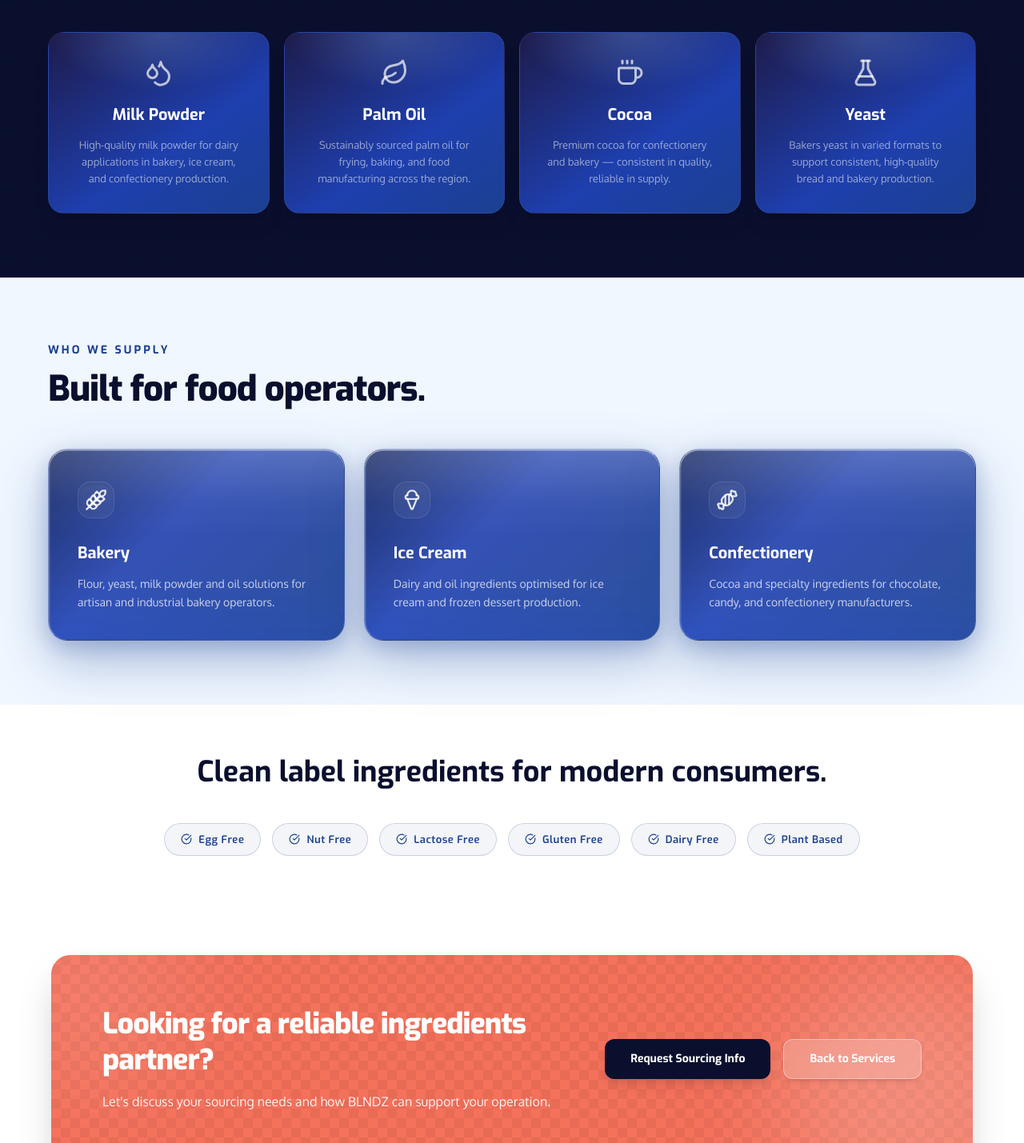
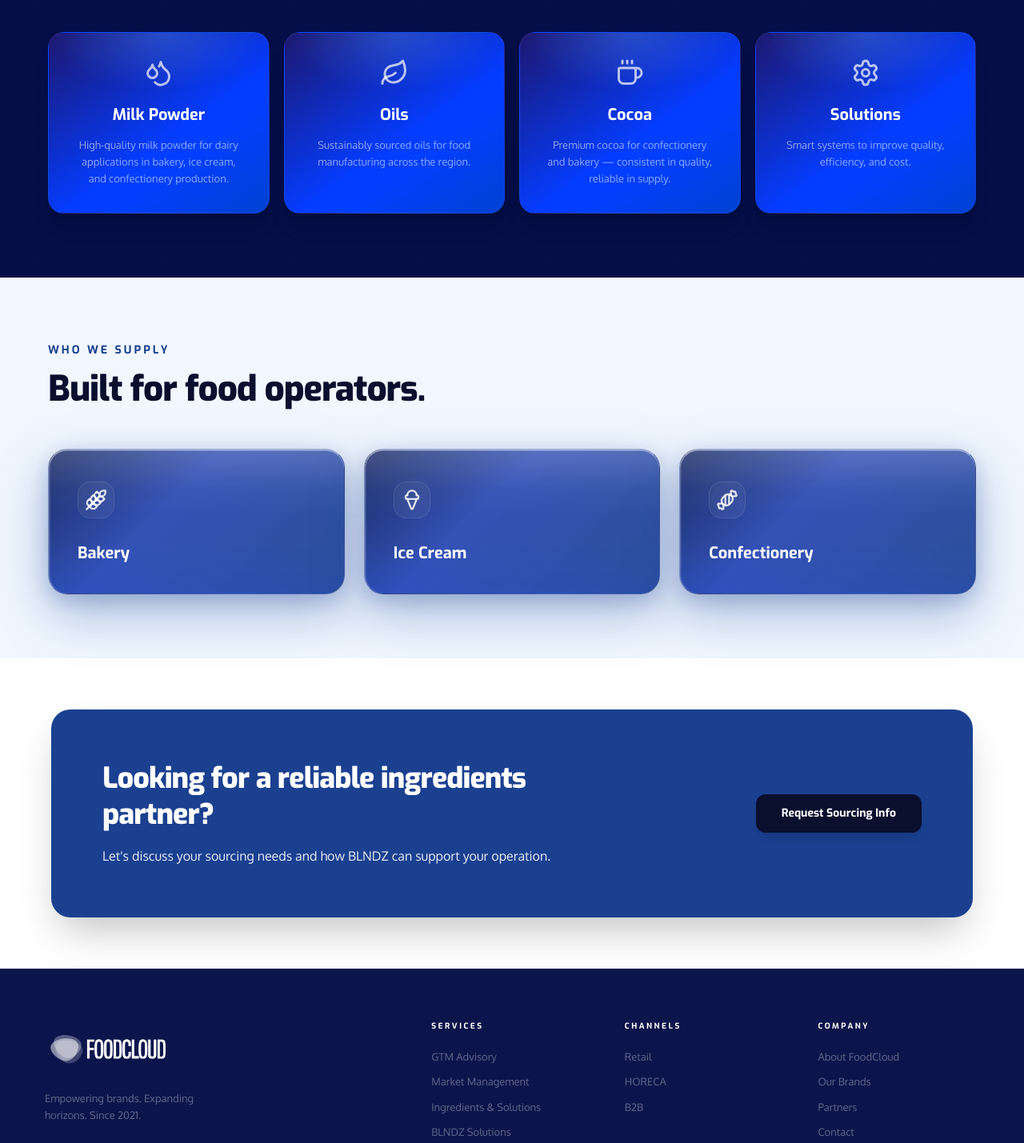
Before and after one commit to MosaabGaber/FOODCLOUD, a React (Vite) app: page /ingredients-solutions in a window 1280 px wide. Shown: the part 1340-2769 px from the top of the page at 80% size. Built offline with nearby package versions, Linux system fonts and the light colour scheme.

Commit message:
ingredients page updates

```diff
--- a/src/pages/IngredientsAndSolutions.tsx
+++ b/src/pages/IngredientsAndSolutions.tsx
@@ -1,5 +1,5 @@
 import { useNavigate } from 'react-router-dom';
-import { ArrowRight, Check, Droplets, Leaf, Coffee, FlaskConical, Wheat, IceCream, Candy, CheckCircle } from 'lucide-react';
+import { ArrowRight, Check, Droplets, Leaf, Coffee, Settings, Wheat, IceCream, Candy } from 'lucide-react';
 import ScrollReveal from '../components/ScrollReveal';
 
 interface IngredientsAndSolutionsProps {
@@ -100,7 +100,7 @@ export default function IngredientsAndSolutions({ onOpenContact }: IngredientsAn
       </section>
 
       {/* INGREDIENTS WE SOURCE */}
-      <section className="bg-[#0A0F2E] relative py-[80px] px-6 md:px-[60px] overflow-hidden">
+      <section className="bg-[#0A0F2E] saturate-[180%] relative py-[80px] px-6 md:px-[60px] overflow-hidden">
         <div
           className="absolute inset-0 pointer-events-none z-0 opacity-50"
           style={{
@@ -129,8 +129,8 @@ export default function IngredientsAndSolutions({ onOpenContact }: IngredientsAn
                 icon: Droplets
               },
               {
-                title: "Palm Oil",
-                body: "Sustainably sourced palm oil for frying, baking, and food manufacturing across the region.",
+                title: "Oils",
+                body: "Sustainably sourced oils for food manufacturing across the region.",
                 icon: Leaf
               },
               {
@@ -139,9 +139,9 @@ export default function IngredientsAndSolutions({ onOpenContact }: IngredientsAn
                 icon: Coffee
               },
               {
-                title: "Yeast",
-                body: "Bakers yeast in varied formats to support consistent, high-quality bread and bakery production.",
-                icon: FlaskConical
+                title: "Solutions",
+                body: "Smart systems to improve quality, efficiency, and cost.",
+                icon: Settings
               }
             ].map((card, idx) => {
               const Icon = card.icon;
@@ -177,17 +177,14 @@ export default function IngredientsAndSolutions({ onOpenContact }: IngredientsAn
             {[
               {
                 title: "Bakery",
-                body: "Flour, yeast, milk powder and oil solutions for artisan and industrial bakery operators.",
                 icon: Wheat
               },
               {
                 title: "Ice Cream",
-                body: "Dairy and oil ingredients optimised for ice cream and frozen dessert production.",
                 icon: IceCream
               },
               {
                 title: "Confectionery",
-                body: "Cocoa and specialty ingredients for chocolate, candy, and confectionery manufacturers.",
                 icon: Candy
               }
             ].map((card, idx) => {
@@ -201,10 +198,7 @@ export default function IngredientsAndSolutions({ onOpenContact }: IngredientsAn
                       <div className="mb-6 inline-block text-white/85 p-2 bg-white/5 rounded-2xl border border-white/10 shadow-inner">
                         <Icon className="w-[28px] h-[28px]" />
                       </div>
-                      <h3 className="font-display font-bold text-xl text-white mb-3">{card.title}</h3>
-                      <p className="font-sans font-normal text-[14px] text-white/75 leading-[1.65]">
-                        {card.body}
-                      </p>
+                      <h3 className="font-display font-bold text-xl text-white">{card.title}</h3>
                     </div>
                   </div>
                 </ScrollReveal>
@@ -214,40 +208,10 @@ export default function IngredientsAndSolutions({ onOpenContact }: IngredientsAn
         </div>
       </section>
 
-      {/* DIETARY BADGES */}
-      <section className="bg-white py-[60px] px-6 md:px-[60px] text-center">
-        <div className="max-w-4xl mx-auto">
-          <ScrollReveal direction="up">
-            <h2 className="font-display font-bold text-2xl md:text-[36px] text-[#0A0F2E] mb-10">
-              Clean label ingredients for modern consumers.
-            </h2>
-          </ScrollReveal>
-
-          <div className="flex flex-wrap justify-center gap-3.5">
-            {[
-              "Egg Free", "Nut Free", "Lactose Free",
-              "Gluten Free", "Dairy Free", "Plant Based"
-            ].map((badge, idx) => (
-              <ScrollReveal key={idx} delay={idx * 50} direction="up">
-                <div className="flex items-center gap-2 bg-[#1B4090]/5 hover:bg-[#1B4090]/10 border-[1.5px] border-[#1B4090]/20 hover:border-[#1B4090]/40 rounded-full py-2.5 px-5 transition-all duration-200 cursor-default">
-                  <CheckCircle className="w-3.5 h-3.5 text-[#1B4090]" />
-                  <span className="font-display font-semibold text-[13px] text-[#1B4090] tracking-[0.5px]">
-                    {badge}
-                  </span>
-                </div>
-              </ScrollReveal>
-            ))}
-          </div>
-        </div>
-      </section>
-
       {/* CTA BANNER */}
       <section className="bg-white py-16 px-6 md:px-14">
         <div className="max-w-6xl mx-auto rounded-3xl overflow-hidden relative shadow-2xl">
-          <div className="absolute inset-0 bg-[#F4715B] z-0" />
-          <div className="absolute inset-0 z-0 bg-[linear-gradient(45deg,rgba(0,0,0,0.05)_25%,transparent_25%,transparent_75%,rgba(0,0,0,0.05)_75%,rgba(0,0,0,0.05)),linear-gradient(45deg,rgba(0,0,0,0.05)_25%,transparent_25%,transparent_75%,rgba(0,0,0,0.05)_75%,rgba(0,0,0,0.05))] bg-[length:24px_24px] bg-[position:0_0,12px_12px]" />
-          <div className="absolute -left-20 -top-20 w-64 h-64 bg-white/10 rounded-full blur-3xl z-0" />
-          <div className="absolute -right-20 -bottom-20 w-80 h-80 bg-white/20 rounded-full blur-3xl z-0" />
+          <div className="absolute inset-0 bg-[#1B4090] z-0" />
 
           <div className="relative z-10 py-16 px-8 md:px-16 text-center md:text-left flex flex-col md:flex-row items-center justify-between">
             <div className="max-w-xl mb-10 md:mb-0">
@@ -265,12 +229,6 @@ export default function IngredientsAndSolutions({ onOpenContact }: IngredientsAn
               >
                 Request Sourcing Info
               </button>
-              <button
-                onClick={() => navigate('/')}
-                className="bg-white/20 hover:bg-white/30 text-white border border-white/40 px-8 py-3.5 rounded-xl font-display font-bold text-sm transition-all shadow-md backdrop-blur-sm cursor-pointer flex-1 md:flex-none text-center"
-              >
-                Back to Services
-              </button>
             </div>
           </div>
         </div>
```
